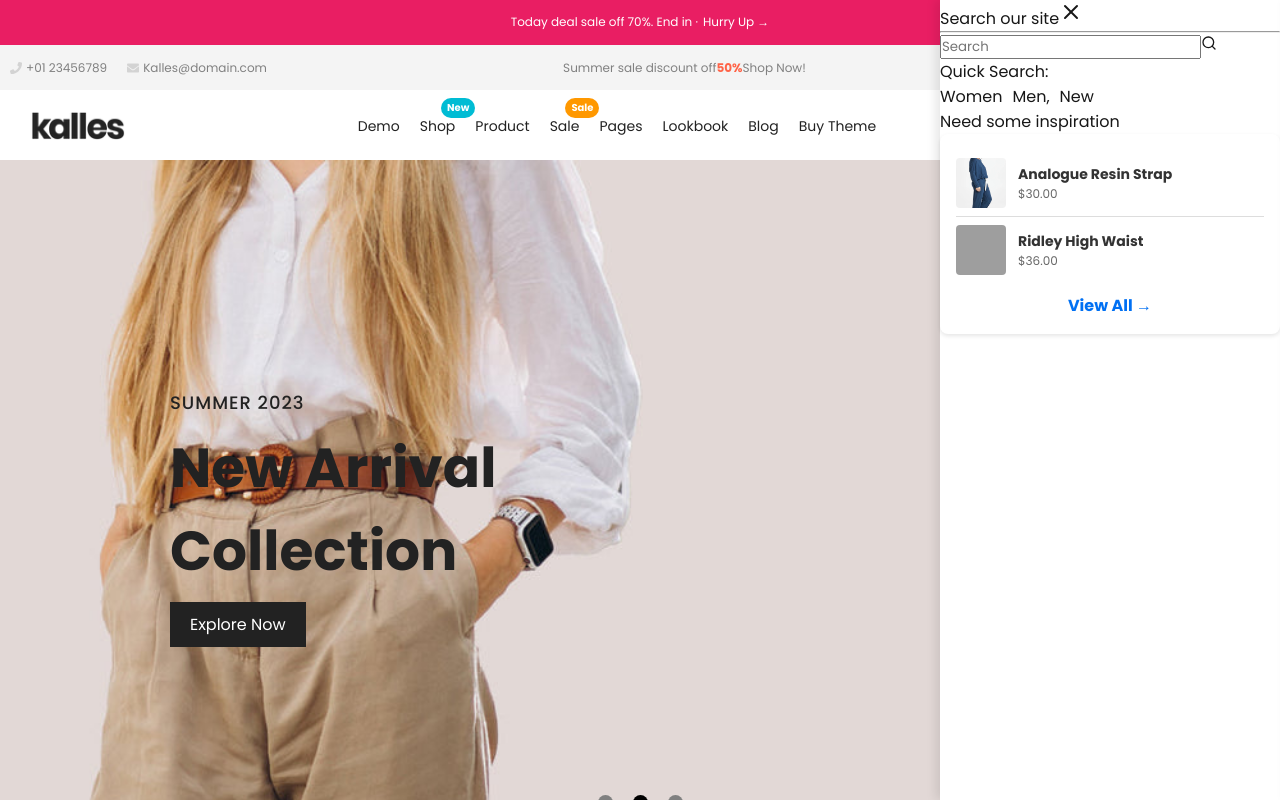
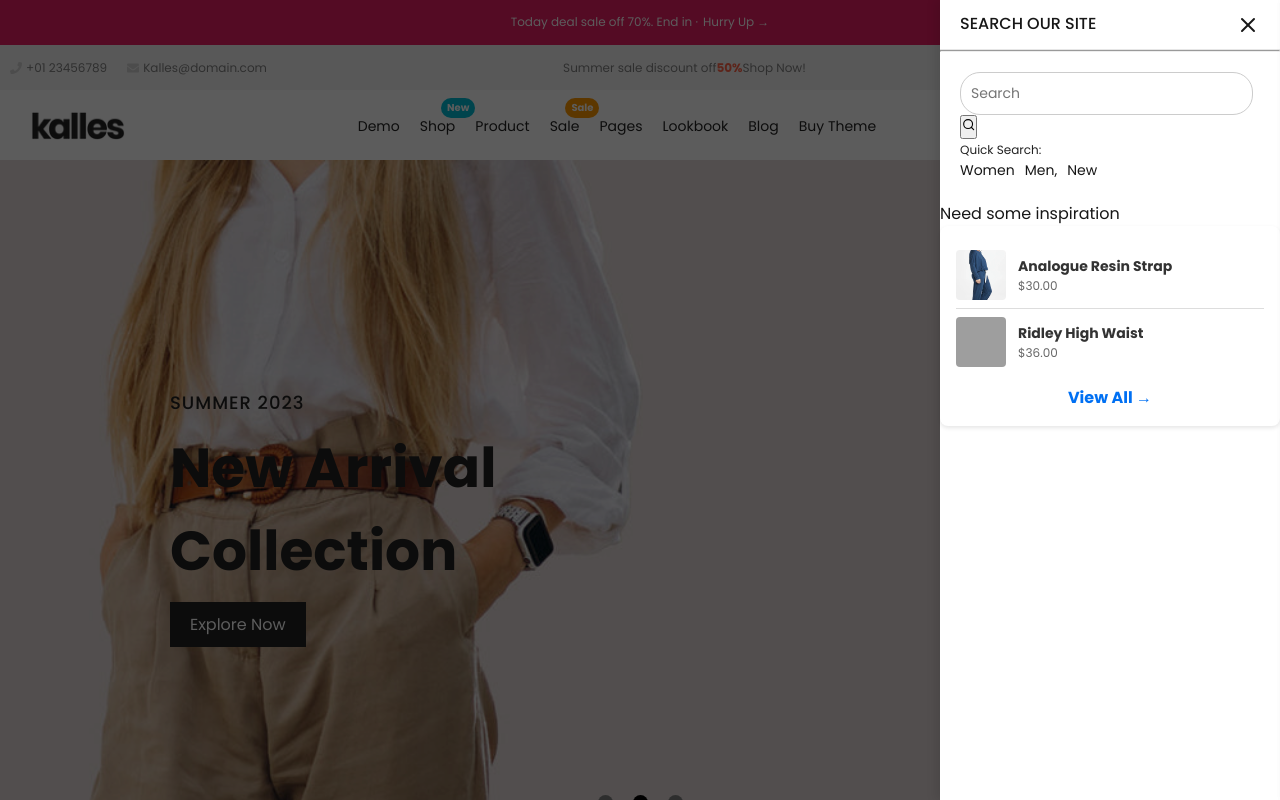
Before and after one commit to quintusintern/Shopify-web, a Next.js app: page / in a window 1280 px wide. Both pictures are taken after a click on the element 1120 px from the left and 125 px from the top of the page. Shown: the top 800 px of the page. Built offline with nearby package versions, Linux system fonts and the light colour scheme; grey boxes are pictures that could not be loaded.

Commit message:
search bar fixed

```diff
--- a/src/components/Navbar/Navbar.module.css
+++ b/src/components/Navbar/Navbar.module.css
@@ -108,21 +108,18 @@
 }
 
 
-.Searchkey{
-  padding: 0;
-  margin: 0;
-  display: flex;
-  gap: 10px;
-  list-style: none;
-}
-
-.Searchkey .Searchlist a {
+.Searchlist a {
   font-weight: 400;
   color: var(--text-color);
 }
 
 .Searchlist {
   display: inline-block;
+  padding: 0;
+  margin: 0;
+  display: flex;
+  gap: 10px;
+  list-style: none;
 }
 
 .header {
@@ -170,12 +167,15 @@
 
 .quickSearch {
   font-size: 12px;
-  color: #777;
+  font-weight: 400;
+  color: rgb(34, 34, 34);
 }
 
 .quickSearch span {
-  font-weight: bold;
-  color: #555;
+  font-size: 12px;
+  font-weight: 400;
+  color: rgb(135, 135, 135)
+  ;
 }
 
 .cartPopup {
@@ -447,7 +447,7 @@
 }
 
 /* login*/
-.loginHeader {
+.theHeader {
   padding: 5px 20px;
   border-bottom: solid 1px var(--border-color);
   display: flex;
@@ -457,7 +457,7 @@
   border-bottom: 1px solid rgba(129, 129, 129, 0.2);
 }
 
-.loginTitle {
+.theTitle {
   display: block;
   font-weight: 500;
   line-height: 1.428;
@@ -467,8 +467,19 @@
 }
 
 .loginForm {
+  width: 100%;
   display: flex;
-  flex: 1 1 auto;
+}
+
+.sidebarContainer {
+  width: 100%;
+  padding: 20px;
+  overflow-x: hidden;
+  overflow-y: auto;
+  font-size: 14px;
+  font-weight: 400;
+  color: var(--text-color);
+  display: block;
 }
 
 .inputContainer {
@@ -524,21 +535,24 @@
   margin-bottom: 30px;
 }
 
-.signInButton {
+.signIn {
   margin-bottom: 20px;
   text-align: left;
 }
 
-.button {
+.signInButton {
+  height: 40px;
   margin-top: 30px;
   width: 100%;
-  padding: 12px 16px;
-  background-color: #44c8f5; /* Light blue color */
+  display: flex;
+  align-items: center;
+  justify-content: center;
+  background-color: rgb(86, 207, 225);
   color: white;
   font-size: 16px;
   font-weight: bold;
   border: none;
-  border-radius: 20px; /* Rounded corners */
+  border-radius: 20px;
   cursor: pointer;
   transition: background-color 0.3s ease;
   text-align: center;
@@ -558,16 +572,6 @@
   height: 50px;
   display: flex;
   justify-content: center;
-}
-
-.loginSidebar {
-  padding: 20px;
-  overflow-x: hidden;
-  overflow-y: auto;
-  font-size: 14px;
-  font-weight: 400;
-  color: var(--text-color);
-  display: block;
 }
 
 .closeIcon {
@@ -650,21 +654,13 @@
   height: 35px;
 }
 
-.searchInput {
+.searchBar {
   flex: 1;
   border: none;
   outline: none;
   font-size: 14px;
   background: transparent;
   padding: 10px;
+  border: 1px solid #ccc;
+  border-radius: 20px;
 }
-
-.quickSearch {
-  margin-top: 10px;
-  font-size: 13px;
-}
-
-.quickSearch span {
-  color: lightgrey;
-  cursor: pointer;
-}
--- a/src/components/Navbar/index.jsx
+++ b/src/components/Navbar/index.jsx
@@ -7,7 +7,6 @@ import Image from "next/image";
 import Link from "next/link";
 import { ShoppingCart, User, Search, Heart, X } from "lucide-react";
 import { FaShippingFast } from "react-icons/fa";
-import { FaShoppingCart } from "react-icons/fa";
 import { FiSearch } from "react-icons/fi";
 import { IoMdClose } from "react-icons/io";
 import styles from "./Navbar.module.css";
@@ -24,6 +23,9 @@ const Navbar = () => {
   const [cartOpen, setCartOpen] = useState(false);
   const [value, setValue] = useState("");
 
+  // To track any popup
+  const [showPopup, setShowPopup] = useState(false);
+
   useEffect(() => {
     const storedCartCount = localStorage.getItem("cartCount");
     if (storedCartCount) {
@@ -33,17 +35,47 @@ const Navbar = () => {
 
   const handleUserClick = () => {
     setShowLogin(true);
+    setShowPopup(true); // Any popup open
   };
 
   // Function to set input value when clicking on a suggestion
   const handleSuggestionClick = (value) => {
     setSearchValue(value); // Set the input value
-    setIsFocused(false); // Hide suggestions after selection
+    setShowSearch(false); // Hide suggestions after selection
+    setShowPopup(true); // Any popup open
   };
+
   const products = [
-    { id: 1, name: 'Analogue Resin Strap', price: '$30.00', image: '/Resin Strap.jpg' },
-    { id: 2, name: 'Ridley High Waist', price: '$36.00', image: '/images/product2.jpg' }
+    {
+      id: 1,
+      name: "Analogue Resin Strap",
+      price: "$30.00",
+      image: "/Resin Strap.jpg",
+    },
+    {
+      id: 2,
+      name: "Ridley High Waist",
+      price: "$36.00",
+      image: "/images/product2.jpg",
+    },
   ];
+
+  // Toggle popups
+  const toggleSearchPopup = () => {
+    setShowSearch(!showSearch);
+    setShowPopup(!showSearch); // Toggle the state for overlay
+  };
+
+  const toggleCartPopup = () => {
+    setCartOpen(!cartOpen);
+    setShowPopup(!cartOpen); // Toggle the state for overlay
+  };
+
+  const toggleLoginPopup = () => {
+    setShowLogin(!showLogin);
+    setShowPopup(!showLogin); // Toggle the state for overlay
+  };
+
   return (
     <>
       <Headertop />
@@ -58,10 +90,10 @@ const Navbar = () => {
         />
         <ul className={styles.menu}>
           <li>
-            <Link href="#">Demo</Link>
+            <Link href="/">Demo</Link>
           </li>
           <li>
-            <Link href="#">
+            <Link href="/">
               Shop <span className={styles.newBadge}>New</span>
             </Link>
           </li>
@@ -69,28 +101,28 @@ const Navbar = () => {
             <Link href="#">Product</Link>
           </li>
           <li>
-            <Link href="#">
+            <Link href="/">
               Sale <span className={styles.saleBadge}>Sale</span>
             </Link>
           </li>
           <li>
-            <Link href="#">Pages</Link>
+            <Link href="/">Pages</Link>
           </li>
           <li>
-            <Link href="#">Lookbook</Link>
+            <Link href="/">Lookbook</Link>
           </li>
           <li>
-            <Link href="#">Blog</Link>
+            <Link href="/">Blog</Link>
           </li>
           <li>
-            <Link href="#">Buy Theme</Link>
+            <Link href="/">Buy Theme</Link>
           </li>
         </ul>
         <div className={styles.icons}>
-          <div onClick={() => setShowSearch(true)}>
+          <div onClick={toggleSearchPopup}>
             <Search className={`${styles.icon} ${styles.iconHover}`} />
           </div>
-          <div onClick={handleUserClick}>
+          <div onClick={toggleLoginPopup}>
             <User className={`${styles.icon} ${styles.iconHover}`} />
           </div>
           <div className={styles.heartContainer}>
@@ -101,23 +133,75 @@ const Navbar = () => {
               </div>
             </Link>
           </div>
-          <div
-            className={styles.cartContainer}
-            onClick={() => setCartOpen(true)}
-          >
+          <div className={styles.cartContainer} onClick={toggleCartPopup}>
             <ShoppingCart className={`${styles.icon} ${styles.iconHover}`} />
             <span className={styles.cartBadge}>{cartCount}</span>
           </div>
         </div>
       </div>
 
+      <div className={`${styles.cartPopup} ${showSearch ? styles.open : ""}`}>
+        <div className={styles.theHeader}>
+          <span className={styles.theTitle}>Search our site</span>
+          <X className={styles.closeIcon} onClick={toggleSearchPopup} />
+        </div>
+        <hr className={styles.SearchDivider} />
+        <div className={styles.sidebarContainer}>
+          <input
+            type="text"
+            placeholder="Search"
+            className={styles.searchBar}
+            value={searchValue}
+            onChange={(e) => setSearchValue(e.target.value)}
+            onFocus={() => setIsFocused(true)}
+            onBlur={() => setTimeout(() => setIsFocused(false), 200)}
+          />
+          <button className={styles.SearchBtn}>
+            <FiSearch />
+          </button>
+
+          <div>
+            <span className={styles.quickSearch}>Quick Search:</span>
+            <ul className={styles.Searchlist}>
+              <li>
+                <a onClick={() => handleSuggestionClick("Women")}>Women</a>
+              </li>
+              <li onClick={() => handleSuggestionClick("Men")}>Men,</li>
+              <li onClick={() => handleSuggestionClick("New")}>New</li>
+            </ul>
+          </div>
+        </div>
+
+        <div className={styles.minisearchTitle}>Need some inspiration</div>
+        <div className={styles.productList}>
+          <div className={styles.scrollContainer}>
+            {products.map((product) => (
+              <div key={product.id} className={styles.productItem}>
+                <img
+                  src={product.image}
+                  alt={product.name}
+                  className={styles.productImage}
+                />
+                <div className={styles.productInfo}>
+                  <p className={styles.productName}>{product.name}</p>
+                  <p className={styles.productPrice}>{product.price}</p>
+                </div>
+              </div>
+            ))}
+          </div>
+          <div className={styles.viewAll}>
+            <Link href="/products">View All →</Link>
+          </div>
+        </div>
+      </div>
+
       <div className={`${styles.cartPopup} ${showLogin ? styles.open : ""}`}>
-        <div className={styles.loginHeader}>
-          <span className={styles.loginTitle}>Login</span>
-          <X className={styles.closeIcon} onClick={() => setShowLogin(false)} />
+        <div className={styles.theHeader}>
+          <span className={styles.theTitle}>Login</span>
+          <X className={styles.closeIcon} onClick={toggleLoginPopup} />
         </div>
         <div className={styles.loginForm}>
-          <div className={styles.loginSidebar}>
+          <div className={styles.sidebarContainer}>
             {/* Email Input */}
             <div className={styles.inputContainer}>
               <label
@@ -155,12 +239,11 @@ const Navbar = () => {
                 onChange={(e) => setPassword(e.target.value)}
               />
             </div>
-
             <a href="#" className={styles.forgotPassword}>
               Forgot your password?
             </a>
-            <div className={styles.signInButton}>
-              <button className={styles.button}>Sign In</button>
+            <div className={styles.signIn}>
+              <button className={styles.signInButton}>Sign In</button>
               <a className={styles.customer}>
                 New customer? Create your account
               </a>
@@ -169,68 +252,17 @@ const Navbar = () => {
         </div>
       </div>
 
-      <div className={`${styles.cartPopup} ${showSearch ? styles.open : ""}`}>
-        <div className={styles.SearchHeader}>
-          <span className={styles.SearchHeading}>Search our site</span>
-          <X
-            className={styles.SearchcloseIcon}
-            onClick={() => setShowSearch(false)}
-          />
-        </div>
-        <hr className={styles.SearchDivider} />
-        <div className={styles.Search}>
-          <input
-            type="text"
-            placeholder="Search"
-            className={styles.SearchInput}
-            value={searchValue}
-            onChange={(e) => setSearchValue(e.target.value)}
-            onFocus={() => setIsFocused(true)}
-            onBlur={() => setTimeout(() => setIsFocused(false), 200)}
-          />
-          <FiSearch className={styles.SearchIcon} />
-        </div>
-        <div className={styles.MiniSearch}>
-          <span>Quick Search:</span>
-          <ul className={styles.Searchkey}>
-            <li className={styles.Searchlist}>
-              <a onClick={() => handleSuggestionClick("Women")}>Women</a>
-            </li>
-            <li onClick={() => handleSuggestionClick("Men")}>Men,</li>
-            <li onClick={() => handleSuggestionClick("New")}>New</li>
-          </ul>
-        </div>
-
-        <div className={styles.minisearchTitle}>
-        Need some inspiration
-        </div>
-        <div className={styles.productList}>
-      <div className={styles.scrollContainer}>
-        {products.map((product) => (
-          <div key={product.id} className={styles.productItem}>
-            <img src={product.image} alt={product.name} className={styles.productImage} />
-            <div className={styles.productInfo}>
-              <p className={styles.productName}>{product.name}</p>
-              <p className={styles.productPrice}>{product.price}</p>
-            </div>
-          </div>
-        ))}
-      </div>
-      <div className={styles.viewAll}>
-        <Link href="/products">View All →</Link>
-      </div>
-    </div>
-        </div>
-
-
-      {cartOpen && (
-        <div className={styles.overlay} onClick={() => setShowSearch(false)} />
+      {showPopup && (
+        <div
+          className={styles.overlay}
+          onClick={() => setShowPopup(false)} // Close any open popup
+        />
       )}
 
       <div className={`${styles.cartPopup} ${cartOpen ? styles.open : ""}`}>
         <div className={styles.cartHeader}>
           <h3>SHOPPING CART</h3>
-          <X className={styles.closeIcon} onClick={() => setCartOpen(false)} />
+          <X className={styles.closeIcon} onClick={toggleCartPopup} />
         </div>
 
         <div className={styles.card}>
@@ -248,7 +280,7 @@ const Navbar = () => {
         <div className={styles.emptyCartContainer}>
           <svg
             id="icon-cart-emty"
-            widht="50"
+            width="50"
             height="50"
             fill="rgb(135, 135, 135)"
             xmlns="http://www.w3.org/2000/svg"
@@ -262,8 +294,11 @@ const Navbar = () => {
       </div>
 
       {/* Overlay (Click to Close) */}
-      {cartOpen && (
-        <div className={styles.overlay} onClick={() => setCartOpen(false)} />
+      {showPopup && (
+        <div
+          className={styles.overlay}
+          onClick={() => setShowPopup(false)} // Close any open popup
+        />
       )}
     </>
   );
```
